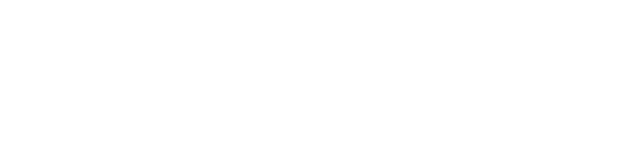
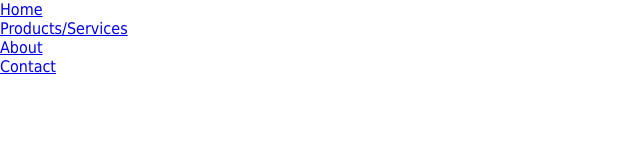
Before and after one commit to AshrafSada/FundementalWebsite, a plain HTML site: page index.html in a window 1280 px wide. Shown: the whole page, without its empty margins (0-640 px from the left). Drawn offline with Linux system fonts and the light colour scheme.

Commit message:
- Basic CSS styles

```diff
--- a/assets/css/index.css
+++ b/assets/css/index.css
@@ -0,0 +1,25 @@
+@import url('https://fonts.googleapis.com/css2?family=Poppins:wght@300;400;500;600;700&display=swap');
+
+*::before,*::after{
+    box-sizing: border-box;
+}
+*{
+    box-sizing: border-box;
+    padding: 0;
+    margin: 0;
+}
+
+html,body{
+    min-height: 100%;
+    height: 100%;
+}
+body{
+    font-family: Tahoma, Helvetica, sans-serif;
+    font-size: 16px;
+    font-weight: 400;
+    font-kerning: normal;
+    font-style: normal;
+    font-display: swap;
+    text-rendering: optimizeLegibility;
+    background-color: #fff;
+}
--- a/index.html
+++ b/index.html
@@ -5,8 +5,19 @@
     <meta http-equiv="X-UA-Compatible" content="IE=edge">
     <meta name="viewport" content="width=device-width, initial-scale=1.0">
     <title>Fundamental Website</title>
+    <link rel="stylesheet" href="assets/css/index.css">
 </head>
 <body>
+    <header>
+        <nav>
+            <ul>
+                <li><a href="#home">Home</a></li>
+                <li><a href="#product">Products/Services</a></li>
+                <li><a href="#about">About</a></li>
+                <li><a href="#contact">Contact</a></li>
+            </ul>
+        </nav>
+    </header>
 
 </body>
 </html>
```
